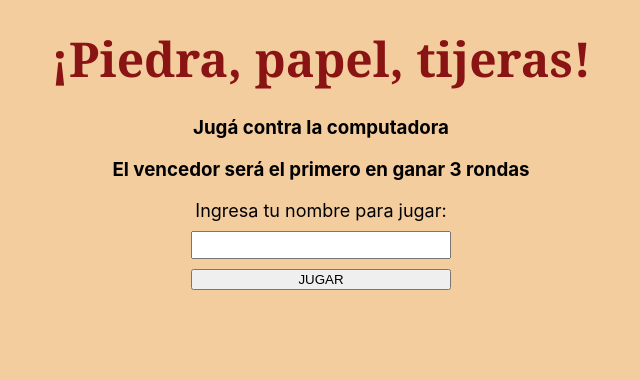
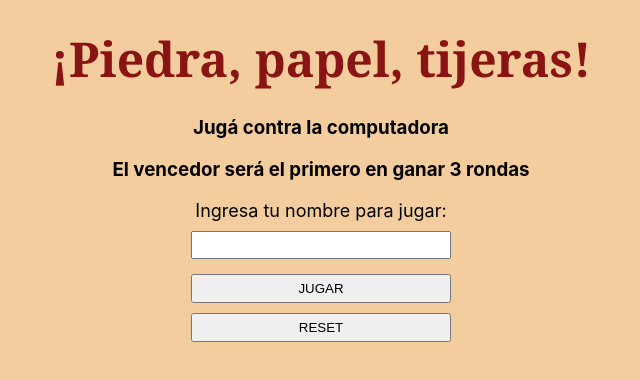
Before and after one commit to panchocandioti/practico3, a React (Create React App) app: page / in a window 1280 px wide. Shown: the top 380 px of the page, without its empty margins (319-959 px from the left). Built offline with nearby package versions, Linux system fonts and the light colour scheme.

Commit message:
Agrego boton de RESET

```diff
--- a/src/App.css
+++ b/src/App.css
@@ -1,9 +1,6 @@
 body {
   background-color: rgb(243, 205, 158);
-  display: flex;
-  flex-direction: column;
-  justify-content: center;
-  text-align: center;
+
 }
 
 .App {
@@ -36,4 +33,6 @@ input {
 
 button {
   width: 260px;
+  margin: 5px;
+  padding: 5px;
 }
--- a/src/App.js
+++ b/src/App.js
@@ -1,12 +1,14 @@
 import React from 'react'
 import './App.css'
 import FormularioNombre from './Components/FormularioNombre'
+import BotonReset from './Components/BotonReset'
 
 function App() {
   return (
     <div className='App'>
       <header className='App-header'>¡Piedra, papel, tijeras!</header>
-      <FormularioNombre/>
+      <FormularioNombre />
+      <BotonReset />
     </div>
   )
 }
--- /dev/null
+++ b/src/Components/BotonReset.js
@@ -0,0 +1,13 @@
+import React from 'react';
+
+function BotonReset() {
+  const recargaPagina = () => {
+    window.location.reload();
+  };
+
+  return (
+    <button onClick={recargaPagina}>RESET</button>
+  );
+}
+
+export default BotonReset;
--- a/src/Components/FormularioNombre.js
+++ b/src/Components/FormularioNombre.js
@@ -11,7 +11,7 @@ function FormularioNombre() {
     const manejarEnvio = (event) => {
         event.preventDefault();
 
-        let formatoNombre = /^[a-zA-ZáéíóúÁÉÍÓÚñÑ\s]+$/;
+        let formatoNombre = /^[a-zA-ZáéíóúÁÉÍÓÚñÑ]+(?:\s[a-zA-ZáéíóúÁÉÍÓÚñÑ]+)*$/;
         let validacion = true;
 
         if (!formatoNombre.test(nuevoNombre)) {
```
